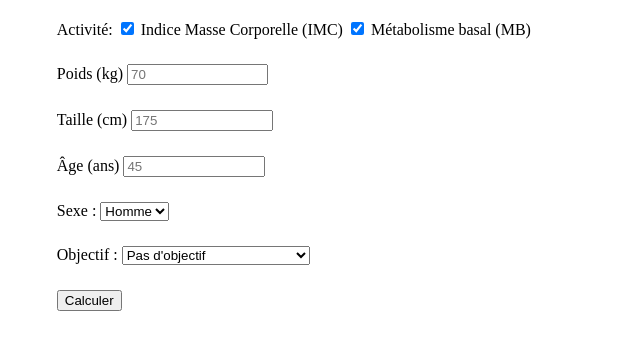
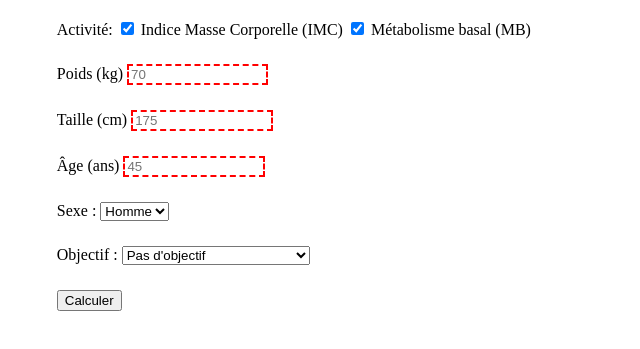
Before and after one commit to MaximeRenoux/tp-proc-dev-logiciel, a website: page src/index.html in a window 1280 px wide. Both pictures are taken after a click on the checkbox "Métabolisme basal (MB)". Shown: the part 61-410 px from the top of the page, without its empty margins (204-844 px from the left). Drawn offline with Linux system fonts and the light colour scheme.

Commit message:
erreur manquante en rouge

```diff
--- a/src/index.css
+++ b/src/index.css
@@ -23,3 +23,11 @@ body{
 
 padding: 0 20% 0 20%;
 }
+
+input:invalid {
+  border: 2px dashed red;
+}
+
+input:valid {
+  border: 1px solid black;
+}
--- a/src/index.html
+++ b/src/index.html
@@ -20,17 +20,17 @@
  </div>
   <div class="champ">
     <label for="champ_poids">Poids (kg)</label>
-    <input type="number" name="fpoids" id="champ_poids" required min="15" max="300" size="15" placeholder="70" required autocomplete="off" style="width: 10em"> <!-- autocomplete="off" pour empêcher la saisie semi-automatique du navigateur de couvrir les validations.-->
+    <input type="number" name="fpoids" id="champ_poids" required min="15" max="300" size="15" placeholder="70" required autocomplete="off" style="width: 10em" required> <!-- autocomplete="off" pour empêcher la saisie semi-automatique du navigateur de couvrir les validations.-->
     <div id="errpoids" class="emsg"></div>
   </div>
   <div class="champ">
     <label>Taille (cm)</label>
-    <input type="number" name="ftaille" id="champ_taille"  required min="50" max="250" placeholder="175" required autocomplete="off" style="width: 10em">
+    <input type="number" name="ftaille" id="champ_taille"  required min="50" max="250" placeholder="175" required autocomplete="off" style="width: 10em" required>
     <div id="errtaille" class="emsg"></div>
   </div>
   <div class="champ">
     <label for="champ_age">Âge (ans)</label>
-    <input type="number" name="fage" id="champ_age" required min="1" max="150"  placeholder="45" required autocomplete="off" style="width: 10em">
+    <input type="number" name="fage" id="champ_age" required min="1" max="150"  placeholder="45" required autocomplete="off" style="width: 10em" required>
     <div id="errage" class="emsg"></div>
   </div>
   <div class="champ">
--- a/src/index.js
+++ b/src/index.js
@@ -137,13 +137,13 @@ window.addEventListener("load", () => {
 	}
     function check () {
         // (C1) INIT
-        var valid = true, error = "", field = "";
+        var valid_champ = true, error = "", field = "";
 
         // (C2) POIDS
         field = document.getElementById("champ_poids");
         error = document.getElementById("errpoids");
         if (field.value != "" && !field.checkValidity()) {
-          valid = false;
+          valid_champ = false;
           field.classList.add("err");
           error.innerHTML = "Veuillez renseigner un poids entre 15 et 300 kg\r\n";
         } else {
@@ -155,7 +155,7 @@ window.addEventListener("load", () => {
         field = document.getElementById("champ_taille");
         error = document.getElementById("errtaille");
         if (field.value != "" && !field.checkValidity()) {
-          valid = false;
+          valid_champ = false;
           field.classList.add("err");
           error.innerHTML = "Veuillez renseigner une taille entre  50 et 250 cm\r\n";
         } else {
@@ -167,7 +167,7 @@ window.addEventListener("load", () => {
         field = document.getElementById("champ_age");
         error = document.getElementById("errage");
         if (field.value != "" && !field.checkValidity()) {
-          valid = false;
+          valid_champ = false;
           field.classList.add("err");
           error.innerHTML = "Veuillez renseigner un âge entre 1 et 150 ans\r\n";
         } else {
@@ -175,7 +175,7 @@ window.addEventListener("load", () => {
           error.innerHTML = "";
         }
         // (C4) RESULT
-        return valid;
+        return valid_champ;
       }
 	remplirChampsAvecValeursUrl()
 })
```
